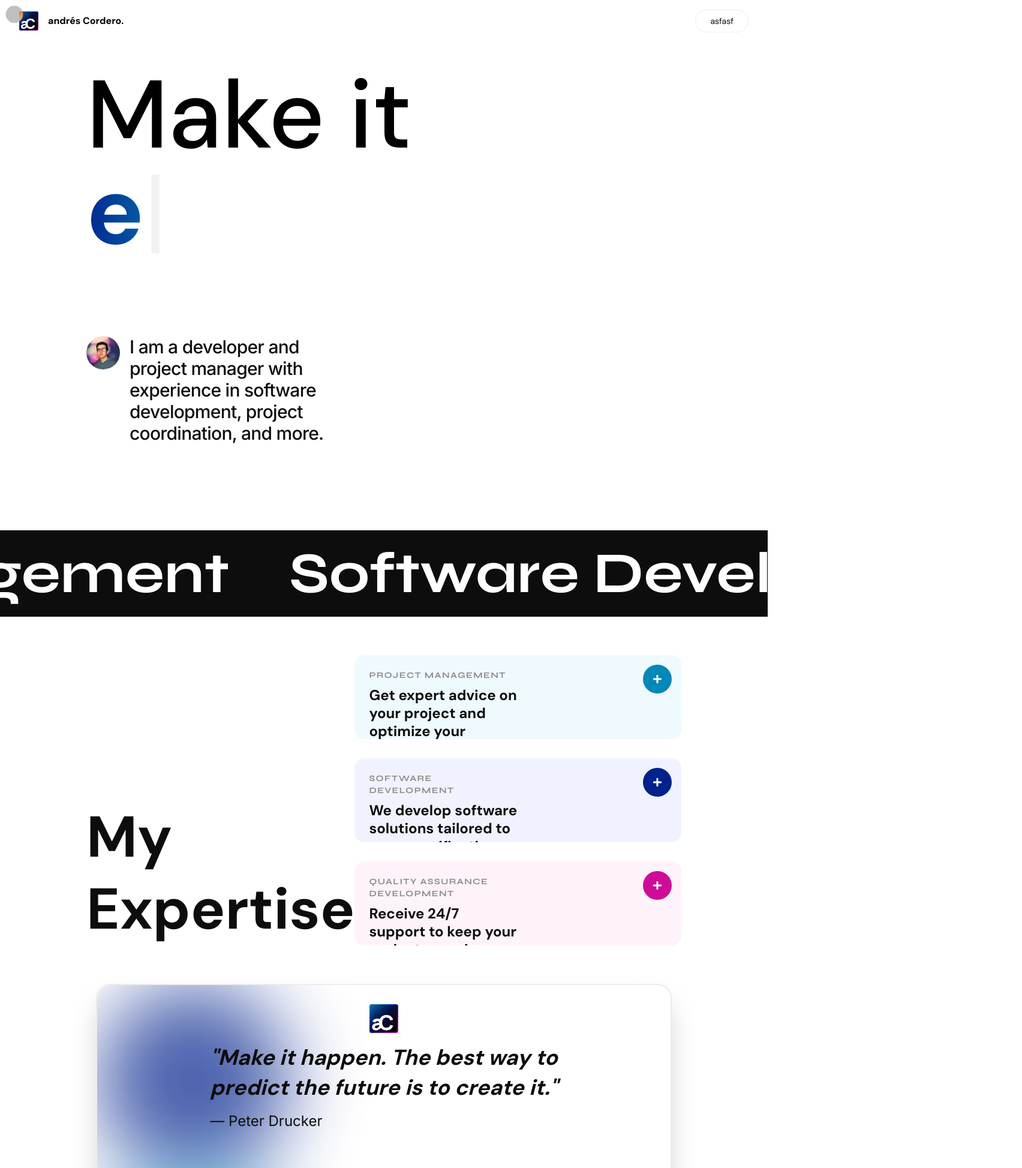
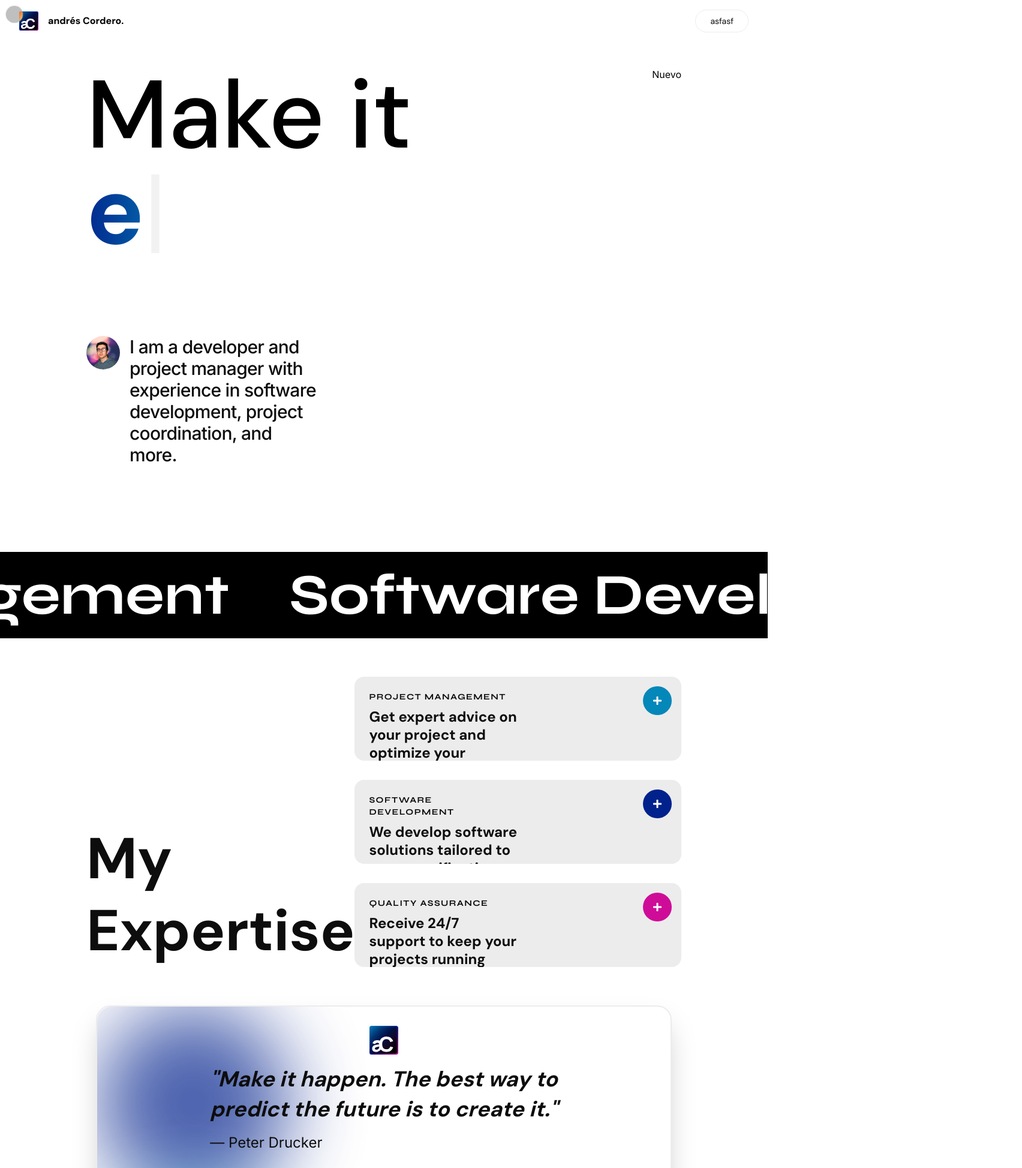
Before and after one commit to andrescorderor/ac-website, a React (Vite) app: page / in a window 1280 px wide. Shown: the top 1947 px of the page at 60% size, 1704 px wide, since content can reach past the window. Built offline with nearby package versions, Linux system fonts and the light colour scheme.

Commit message:
add: new carousel component and fix

```diff
--- a/src/components/common/Card.tsx
+++ b/src/components/common/Card.tsx
@@ -7,13 +7,12 @@ interface CardProps {
   subtitle: string;
   paragraph?: string;
   imageUrl: string;
-  bgColorLight: string;
-  bgColor: string;
+  buttonColor: string;
 }
 
 function Title({ title }: { title: string }) {
   return (
-    <h3 className="font-syne mb-2 text-sm font-semibold tracking-widest text-[var(--gray)] hover:cursor-default">
+    <h3 className="font-syne mb-2 text-sm font-semibold tracking-widest text-[var(--black)] hover:cursor-default">
       {title}
     </h3>
   );
@@ -50,8 +49,7 @@ export function Card({
   subtitle,
   paragraph = '',
   imageUrl,
-  bgColor,
-  bgColorLight,
+  buttonColor,
 }: CardProps) {
   const [isExpanded, setIsExpanded] = useState(false);
   const contentRef = useRef<HTMLDivElement>(null);
@@ -67,7 +65,7 @@ export function Card({
     <div
       onMouseEnter={() => setIsExpanded(true)}
       onMouseLeave={() => setIsExpanded(false)}
-      className={`group relative flex rounded-2xl transition-all duration-500 ease-in-out ${bgColorLight} w-full overflow-hidden`}
+      className="group relative flex w-full overflow-hidden rounded-2xl bg-[var(--soft-light-gray)] transition-all duration-500 ease-in-out"
       style={{
         height: isExpanded ? contentHeight : '140px',
       }}
@@ -89,9 +87,8 @@ export function Card({
             <Image imageUrl={imageUrl} title={title} />
           </div>
 
-          {/* Icono FaPlus con transición fluida de posición */}
           <div
-            className={`absolute flex size-12 items-center justify-center rounded-full ${bgColor} text-[var(--white)] transition-transform duration-500`}
+            className={`absolute flex size-12 items-center justify-center rounded-full ${buttonColor} text-[var(--white)] transition-transform duration-500`}
             style={{
               transform: isExpanded
                 ? 'translate(0, 0)' // Posición final (bottom-4 right-4 equivalente)
--- a/src/components/home/ExpertiseSection.tsx
+++ b/src/components/home/ExpertiseSection.tsx
@@ -14,24 +14,21 @@ export default function ExpertiseSection() {
           subtitle={expertiseCards[0].subtitle}
           paragraph={expertiseCards[0].paragraph}
           imageUrl={expertiseCards[0].image}
-          bgColorLight="bg-[var(--vibrant-sky-blue-light)]"
-          bgColor="bg-[var(--vibrant-sky-blue)]"
+          buttonColor="bg-[var(--vibrant-sky-blue)]"
         />
         <Card
           title={expertiseCards[1].title}
           subtitle={expertiseCards[1].subtitle}
           paragraph={expertiseCards[1].paragraph}
           imageUrl={expertiseCards[1].image}
-          bgColorLight="bg-[var(--deep-navy-blue-light)]"
-          bgColor="bg-[var(--deep-navy-blue)]"
+          buttonColor="bg-[var(--deep-navy-blue)]"
         />
         <Card
           title={expertiseCards[2].title}
           subtitle={expertiseCards[2].subtitle}
           paragraph={expertiseCards[2].paragraph}
           imageUrl={expertiseCards[2].image}
-          bgColorLight="bg-[var(--magenta-pink-light)]"
-          bgColor="bg-[var(--magenta-pink)]"
+          buttonColor="bg-[var(--magenta-pink)]"
         />
       </div>
     </section>
--- a/src/components/home/Hero.tsx
+++ b/src/components/home/Hero.tsx
@@ -1,8 +1,10 @@
 /* eslint-disable tailwindcss/no-custom-classname */
 import { useEffect, useState, useMemo } from 'react';
 
-import { heroParagraph, rolesCarousel } from '@mocks/HomeMocks';
+import { heroParagraph } from '@mocks/HomeMocks';
 import { motion } from 'framer-motion';
+
+import RolesCarousel from './RolesCarousel';
 
 export default function Hero() {
   const phrases = useMemo(
@@ -30,7 +32,6 @@ export default function Hero() {
   const [displayText, setDisplayText] = useState('');
   const [isDeleting, setIsDeleting] = useState(false);
   const [charIndex, setCharIndex] = useState(0);
-  const [scrollY, setScrollY] = useState(0);
 
   useEffect(() => {
     const handleTyping = () => {
@@ -66,27 +67,10 @@ export default function Hero() {
     return () => clearInterval(typingInterval);
   }, [charIndex, isDeleting, currentPhraseIndex, previousPhraseIndex, phrases]);
 
-  useEffect(() => {
-    const handleScroll = () => {
-      setScrollY(window.scrollY);
-    };
-
-    window.addEventListener('scroll', handleScroll);
-    return () => {
-      window.removeEventListener('scroll', handleScroll);
-    };
-  }, []);
-
-  const calculatePosition = (initialX: number, finalX: number) => {
-    const maxScroll = 1000;
-    const scrollPercentage = Math.min(scrollY / maxScroll, 1);
-    return initialX + (finalX - initialX) * scrollPercentage;
-  };
-
   return (
     <section className="hover:cursor-default ">
-      <div className=" px-36 pb-36 pt-28">
-        <div>
+      <div className=" flex px-36 pb-36 pt-28">
+        <div className="">
           <h1 className="font-dm-sans text-[10rem] font-medium leading-none">
             Make it
           </h1>
@@ -112,7 +96,6 @@ export default function Hero() {
               |
             </motion.div>
           </div>
-        </div>
           <div className="mt-32 flex w-5/12 gap-4">
             <img
               src={heroParagraph.profilePicture}
@@ -124,43 +107,9 @@ export default function Hero() {
             </p>
           </div>
         </div>
-      <div className="font-syne w-full whitespace-nowrap bg-[var(--black)] text-[6rem] font-bold text-[var(--white)]">
-        <div className="flex ">
-          <motion.h3
-            className="text-[var(--white)]"
-            animate={{ x: calculatePosition(-1800, 700) }}
-            transition={{
-              type: 'tween',
-              ease: [0.17, 0.67, 0.83, 0.67],
-              duration: 2.5,
-            }}
-          >
-            {rolesCarousel[0].role}
-          </motion.h3>
-          <motion.h3
-            className="text-[var(--white)]"
-            animate={{ x: calculatePosition(-1700, 800) }}
-            transition={{
-              type: 'tween',
-              ease: [0.17, 0.67, 0.83, 0.67],
-              duration: 2.5,
-            }}
-          >
-            {rolesCarousel[1].role}
-          </motion.h3>
-          <motion.h3
-            className="text-[var(--white)]"
-            animate={{ x: calculatePosition(-1600, 900) }}
-            transition={{
-              type: 'tween',
-              ease: [0.17, 0.67, 0.83, 0.67],
-              duration: 2.5,
-            }}
-          >
-            {rolesCarousel[2].role}
-          </motion.h3>
+        <div>Nuevo</div>
       </div>
-      </div>
+      <RolesCarousel />
     </section>
   );
 }
--- /dev/null
+++ b/src/components/home/RolesCarousel.tsx
@@ -0,0 +1,67 @@
+import { useEffect, useState } from 'react';
+
+import { rolesCarousel } from '@mocks/HomeMocks';
+import { motion } from 'framer-motion';
+
+export default function RolesCarousel() {
+  const [scrollY, setScrollY] = useState(0);
+
+  useEffect(() => {
+    const handleScroll = () => {
+      setScrollY(window.scrollY);
+    };
+
+    window.addEventListener('scroll', handleScroll);
+    return () => {
+      window.removeEventListener('scroll', handleScroll);
+    };
+  }, []);
+
+  const calculatePosition = (initialX: number, finalX: number) => {
+    const maxScroll = 1000;
+    const scrollPercentage = Math.min(scrollY / maxScroll, 1);
+    return initialX + (finalX - initialX) * scrollPercentage;
+  };
+
+  return (
+    <div className="relative w-full overflow-hidden">
+      <div className="font-syne whitespace-nowrap bg-black text-[6rem] font-bold text-[var(--white)]">
+        <div className="flex">
+          <motion.h3
+            className="text-[var(--white)]"
+            animate={{ x: calculatePosition(-1800, 700) }}
+            transition={{
+              type: 'tween',
+              ease: [0.17, 0.67, 0.83, 0.67],
+              duration: 2.5,
+            }}
+          >
+            {rolesCarousel[0].role}
+          </motion.h3>
+          <motion.h3
+            className="text-[var(--white)]"
+            animate={{ x: calculatePosition(-1700, 800) }}
+            transition={{
+              type: 'tween',
+              ease: [0.17, 0.67, 0.83, 0.67],
+              duration: 2.5,
+            }}
+          >
+            {rolesCarousel[1].role}
+          </motion.h3>
+          <motion.h3
+            className="text-[var(--white)]"
+            animate={{ x: calculatePosition(-1600, 900) }}
+            transition={{
+              type: 'tween',
+              ease: [0.17, 0.67, 0.83, 0.67],
+              duration: 2.5,
+            }}
+          >
+            {rolesCarousel[2].role}
+          </motion.h3>
+        </div>
+      </div>
+    </div>
+  );
+}
--- a/src/mocks/HomeMocks.tsx
+++ b/src/mocks/HomeMocks.tsx
@@ -45,7 +45,7 @@ export const expertiseCards: ExpertiseCards[] = [
     image: '/assets/SoftwareDevelopment.svg',
   },
   {
-    title: 'QUALITY ASSURANCE DEVELOPMENT',
+    title: 'QUALITY ASSURANCE',
     subtitle: 'Receive 24/7 support to keep your projects running smoothly.',
     paragraph: 'asfasf',
     image: '/assets/QualityAssurance.svg',
```
Lines whose indentation alone changed are shown as unchanged.
